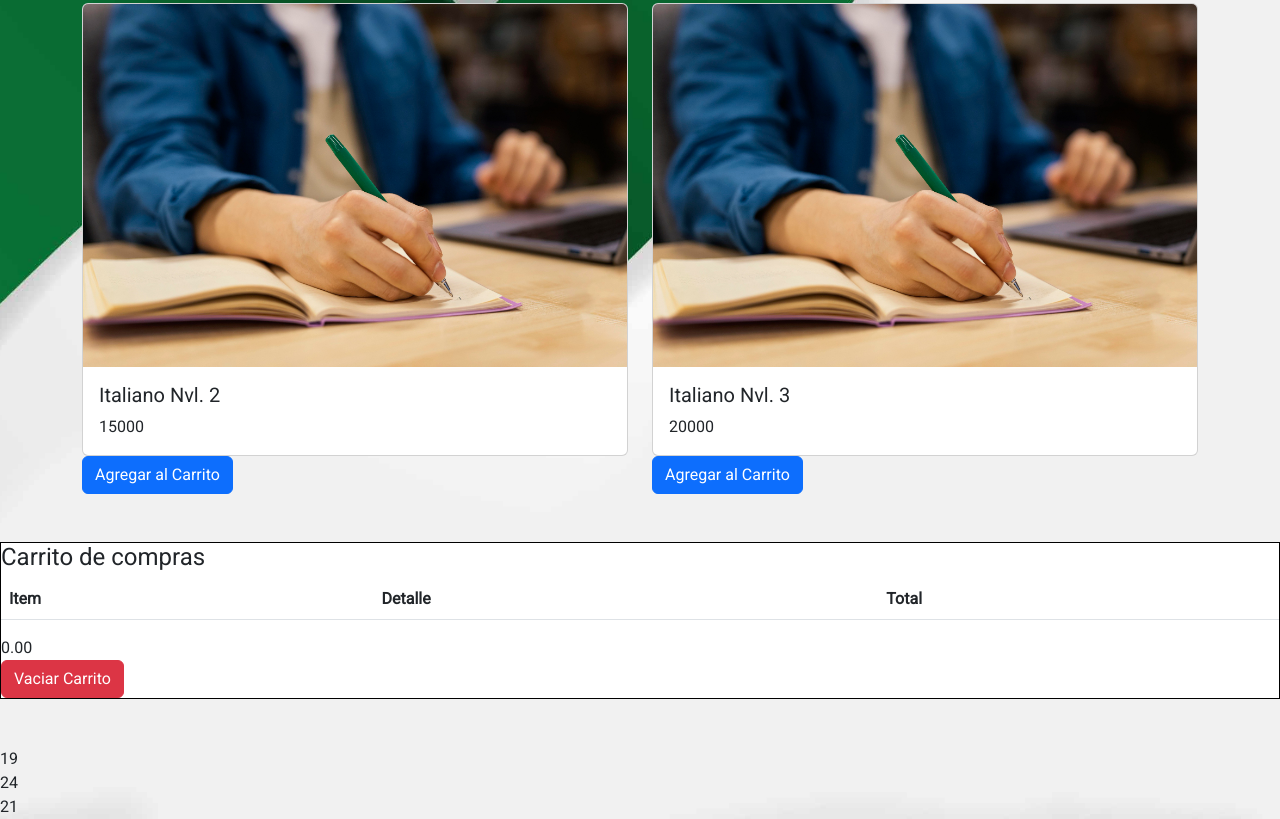
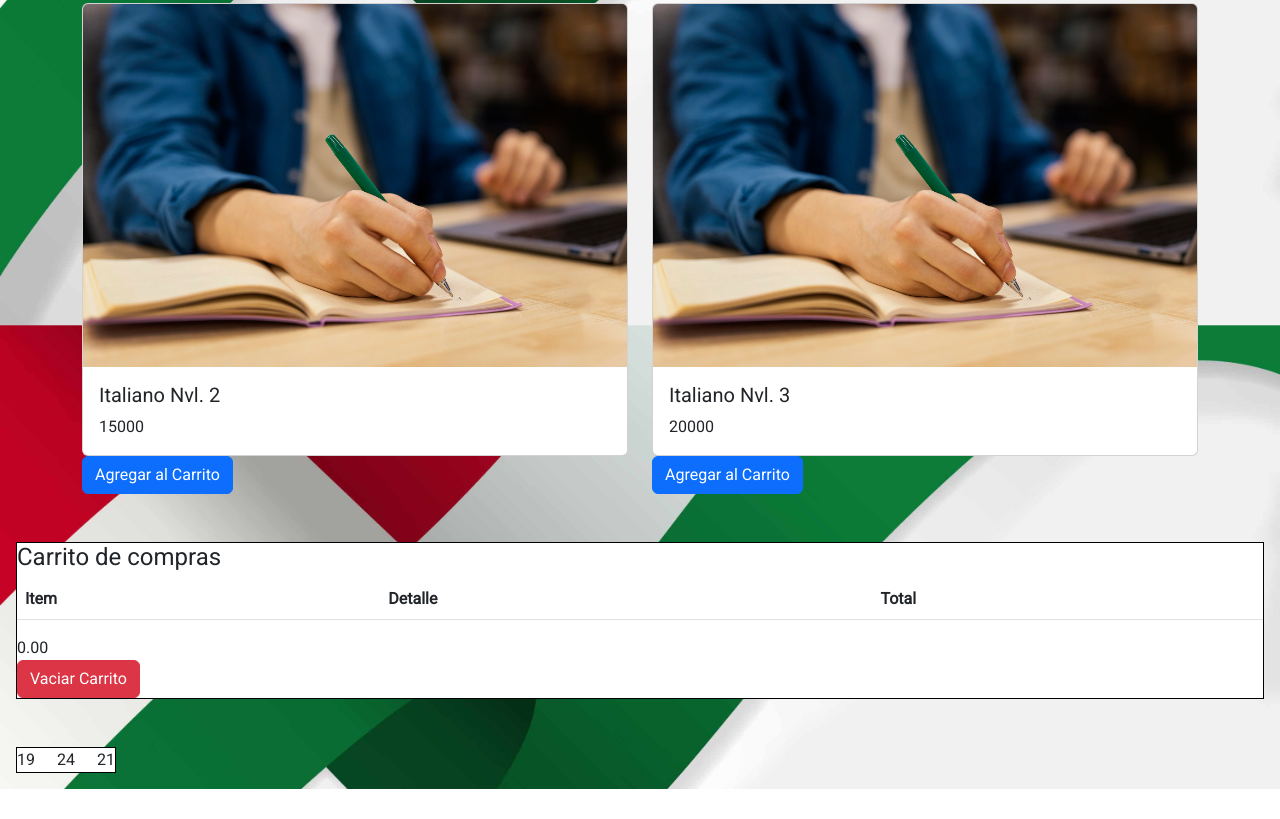
Before and after one commit to HAlim1999/Registro, a plain HTML site: page carrito.html in a window 1280 px wide. Shown: the part 528-1347 px from the top of the page. After the commit the page ends 1317 px from the top, so only its background shows below. Drawn offline with Linux system fonts and the light colour scheme.

Commit message:
Add files via upload

```diff
--- a/css/stylec.css
+++ b/css/stylec.css
@@ -11,8 +11,25 @@ body{
     background-position: center;
     background-repeat: no-repeat;
     background-size: cover;
+    background-attachment: fixed;
 }
-.tabla{
+#carrito{
     background-color: white;
     border:1px solid black;
+    margin: 1rem;
 }
+
+#carrito thead{
+   font-size : 1rem;
+}
+.reloj{
+    display:flex;
+    flex-flow: row;
+    flex:start;
+    justify-content: space-between;
+    background-color: white;
+    border: 1px solid black;
+    font-size : 1rem;
+    width : 100px;
+    margin: 1rem;
+}
```
